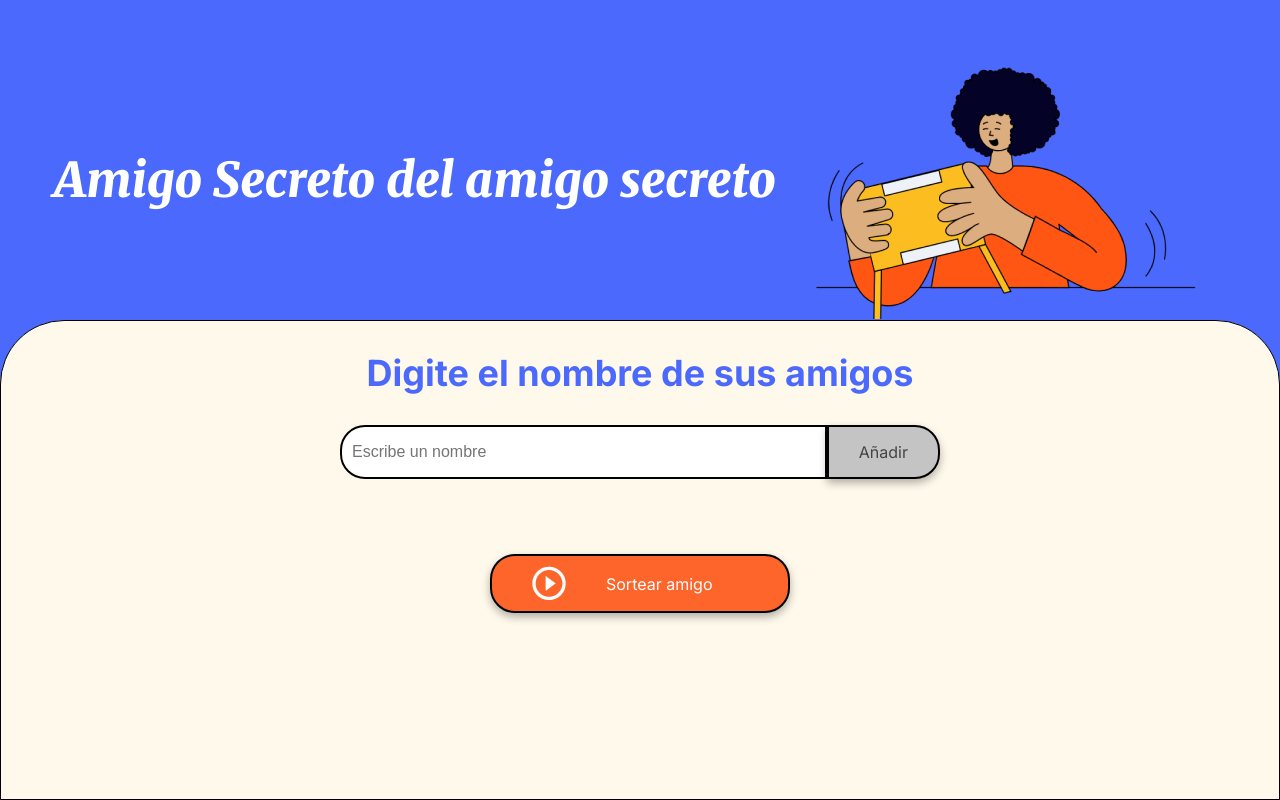
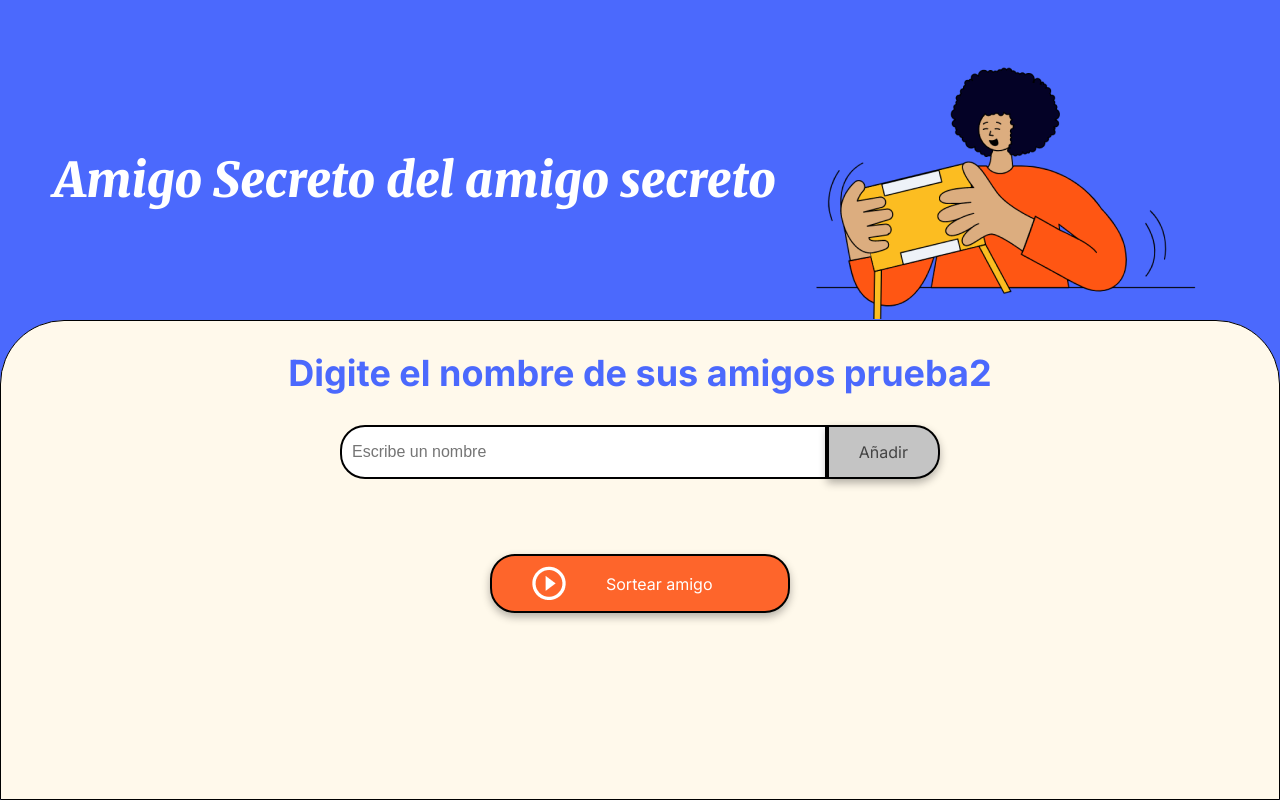
Before and after one commit to Zefhiros/Juego-amigo-secreto, a plain HTML site: page index.html in a window 1280 px wide. Drawn offline with Linux system fonts and the light colour scheme.

Commit message:
prueba de actualizacion index viernes por la mañana

```diff
--- a/index.html
+++ b/index.html
@@ -18,7 +18,7 @@
         </header>
 
         <section class="input-section">
-            <h2 class="section-title">Digite el nombre de sus amigos</h2>
+            <h2 class="section-title">Digite el nombre de sus amigos prueba2</h2>
             <div class="input-wrapper">
                 <input type="text" id="amigo" class="input-name" placeholder="Escribe un nombre">
                 <button class="button-add" onclick="agregarAmigo()">Añadir</button>
```
